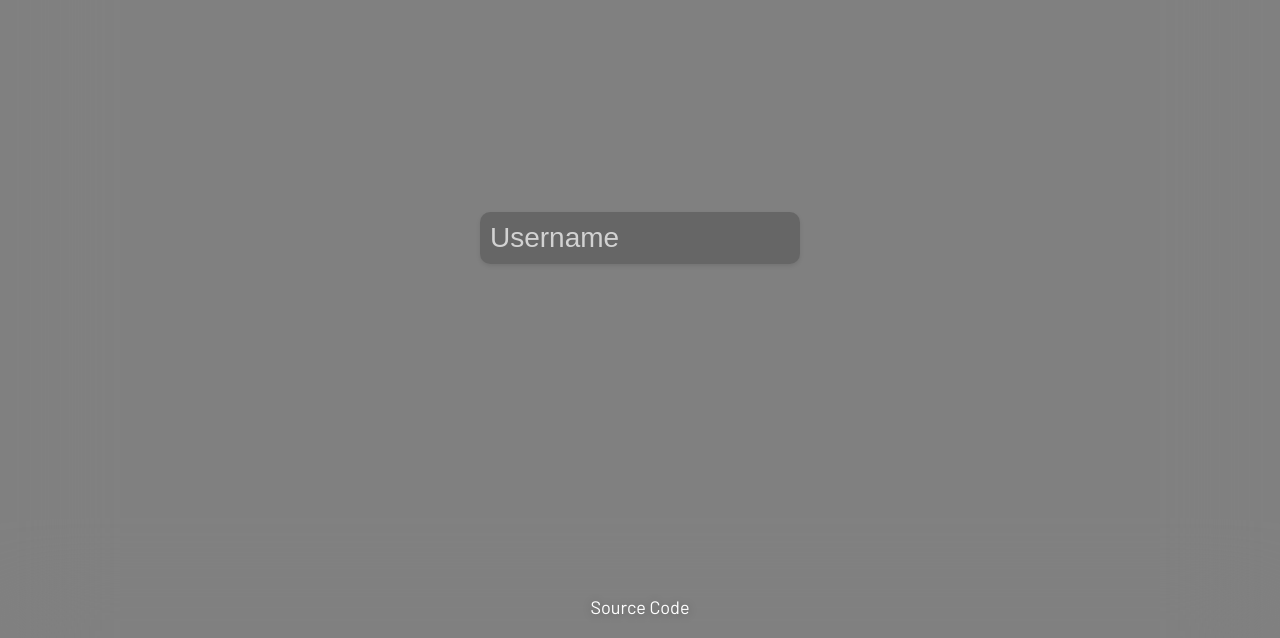
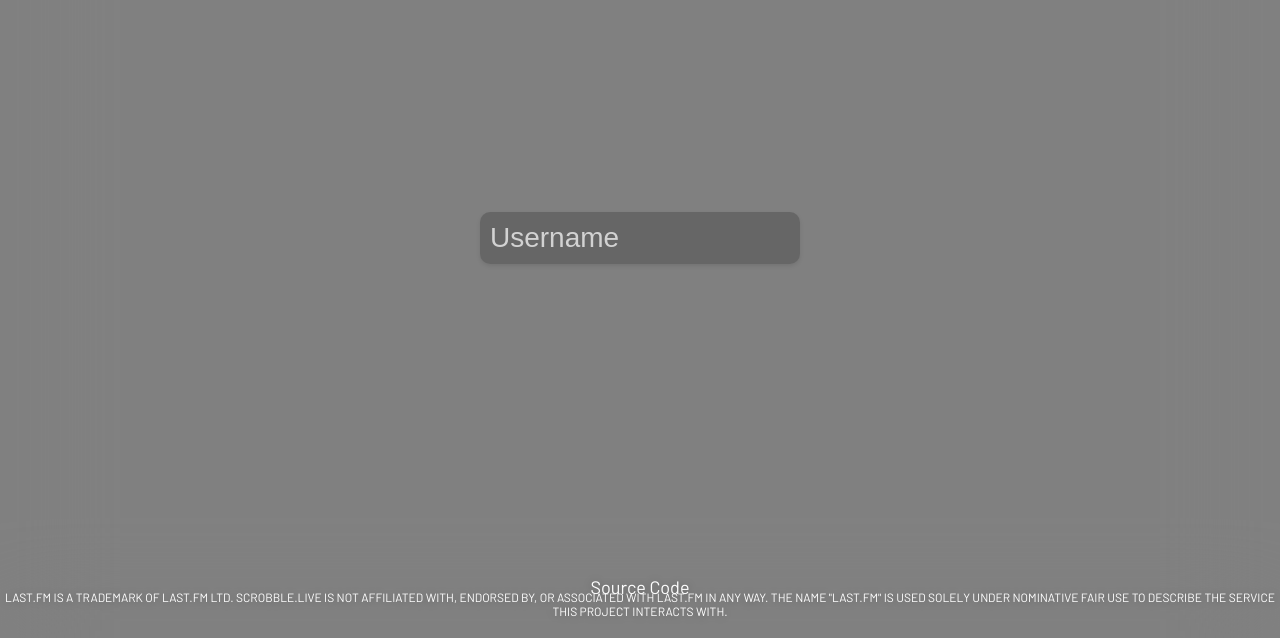
Before and after one commit to LuchoGirotti/scrobble.live, a website: page public/index.html in a window 1280 px wide. Shown: the part 162-800 px from the top of the page. Drawn offline with Linux system fonts and the light colour scheme.

Commit message:
Add README and notice

```diff
--- a/public/main.js
+++ b/public/main.js
@@ -1,5 +1,5 @@
 document.addEventListener("DOMContentLoaded", () => {
-console.log(`Scrobble.Live - A free and open-source alternative to Last.fm's /now page.
+console.log(`Scrobble.Live - A free and open-source alternative to Last.fm's "/now" page.
 Copyright (C) 2025  Luciano Girotti
 
 This program is free software: you can redistribute it and/or modify
@@ -17,6 +17,8 @@ Source Code: https://github.com/lucho-girotti/scrobble.live
 If you have any questions, suggestions, or feedback, kindly open an issue on GitHub.
 
 Enjoy!
+
+LAST.FM IS A TRADEMARK OF LAST.FM LTD. SCROBBLE.LIVE IS NOT AFFILIATED WITH, ENDORSED BY, OR ASSOCIATED WITH LAST.FM IN ANY WAY. THE NAME "LAST.FM" IS USED SOLELY UNDER NOMINATIVE FAIR USE TO DESCRIBE THE SERVICE THIS PROJECT INTERACTS WITH.
 `);
     const urlParams = new URLSearchParams(window.location.search);
     let username = urlParams.get("user");
@@ -93,6 +95,7 @@ Enjoy!
         container.appendChild(Object.assign(document.createElement("h1"), { className: "title", textContent: "Scrobble.Live" }));
         container.appendChild(Object.assign(document.createElement("p"), { className: "description", textContent: "A free and open-source alternative to Last.fm's /now page" }));
         container.appendChild(Object.assign(document.createElement("a"), { className: "source", href: "https://github.com/lucho-girotti/scrobble.live", textContent: "Source Code" }));
+        container.appendChild(Object.assign(document.createElement("p"), { className: "notice", textContent: "LAST.FM IS A TRADEMARK OF LAST.FM LTD. SCROBBLE.LIVE IS NOT AFFILIATED WITH, ENDORSED BY, OR ASSOCIATED WITH LAST.FM IN ANY WAY. THE NAME \"LAST.FM\" IS USED SOLELY UNDER NOMINATIVE FAIR USE TO DESCRIBE THE SERVICE THIS PROJECT INTERACTS WITH."}));
         const input = Object.assign(document.createElement("input"), { type: "text", placeholder: "Username", className: "username-input" });
         container.appendChild(input);
 
--- a/public/styles.css
+++ b/public/styles.css
@@ -43,7 +43,18 @@ body {
     font-size: 18px;
     color: white;
     text-shadow: 0 1px 10px rgba(0, 0, 0, 0.3);
-    padding: 20px 0;
+    padding: 40px 0;
+}
+
+.notice {
+    position: absolute;
+    bottom: 0;
+    width: 100%;
+    text-align: center;
+    font-size: 12px;
+    color: white;
+    text-shadow: 0 1px 10px rgba(0, 0, 0, 0.3);
+    padding: 10px 0;
 }
 
 #now_scrobbling_container {
@@ -140,13 +151,13 @@ p {
     border: none;
     cursor: pointer;
     padding: 0;
+    opacity: .6;
 }
 
 #now_scrobbling_container .track-name,
 #now_scrobbling_container .artist,
-#now_scrobbling_container .album,
-.close img {
-    opacity: 0.9;
+#now_scrobbling_container .album {
+    opacity: .9;
 }
 
 #now_scrobbling_container .track-name:hover,
```
Also changed, not shown: public/index.html (+0 -17 lines), README.md (added).
